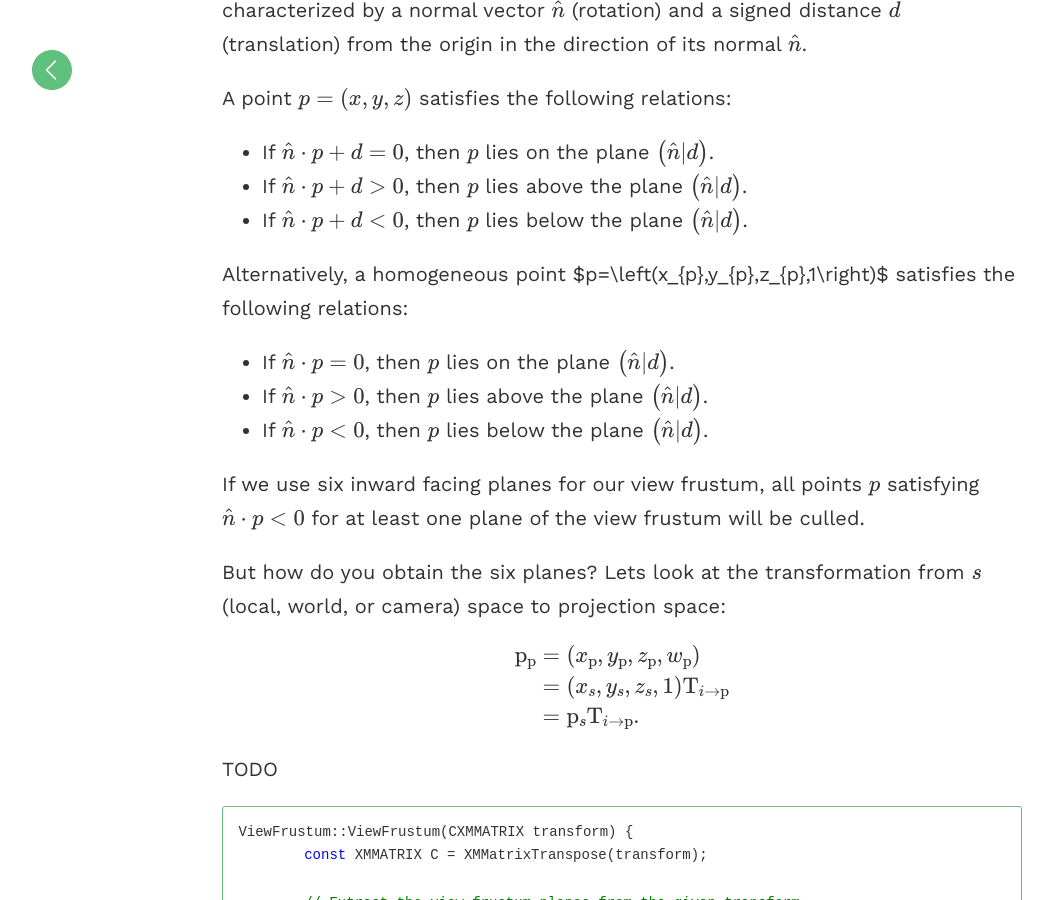
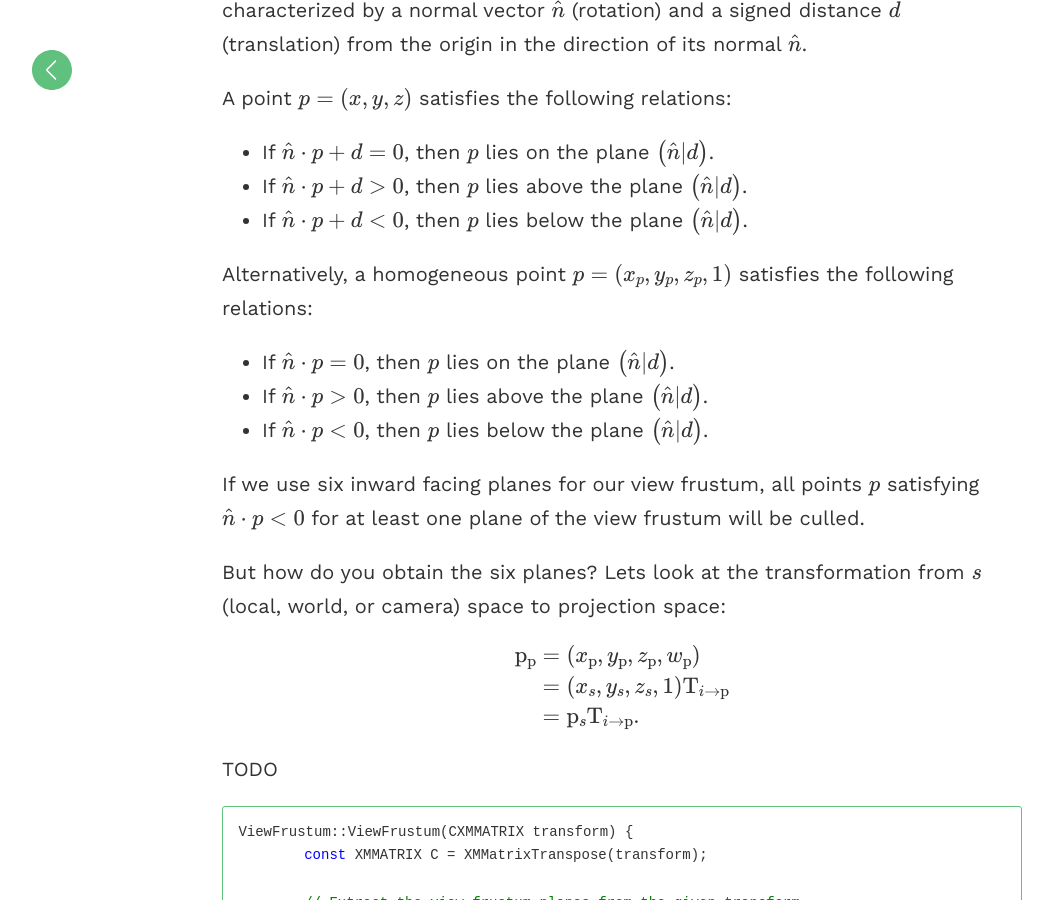
Before and after one commit to matt77hias/Blog, a Jekyll site: the page built from _posts/2017-08-24-creating-a-view-frustum.md, in a window 1280 px wide and 900 px high, scrolled down 2713 px. Shown: the whole window, without its empty margins (18-1071 px from the left). Built offline with Jekyll 4.4.1, drawn with Linux system fonts in a browser that asks for light colours; formulas are drawn with MathJax 3; comment, search, counter and statistics services are not loaded.

```diff
--- a/_posts/2017-08-24-creating-a-view-frustum.md
+++ b/_posts/2017-08-24-creating-a-view-frustum.md
@@ -47,7 +47,7 @@ A point $$p=\left(x,y,z\right)$$ satisfies the following relations:
 * If $$\hat{n} \cdot p + d \gt 0$$, then $$p$$ lies above the plane $$\left(\hat{n} \vert d\right)$$.
 * If $$\hat{n} \cdot p + d \lt 0$$, then $$p$$ lies below the plane $$\left(\hat{n} \vert d\right)$$.
 
-Alternatively, a homogeneous point $p=\left(x_{p},y_{p},z_{p},1\right)$ satisfies the following relations:
+Alternatively, a homogeneous point $$p=\left(x_{p},y_{p},z_{p},1\right)$$ satisfies the following relations:
 * If $$\hat{n} \cdot p = 0$$, then $$p$$ lies on the plane $$\left(\hat{n} \vert d\right)$$.
 * If $$\hat{n} \cdot p \gt 0$$, then $$p$$ lies above the plane $$\left(\hat{n} \vert d\right)$$.
 * If $$\hat{n} \cdot p \lt 0$$, then $$p$$ lies below the plane $$\left(\hat{n} \vert d\right)$$.
```
